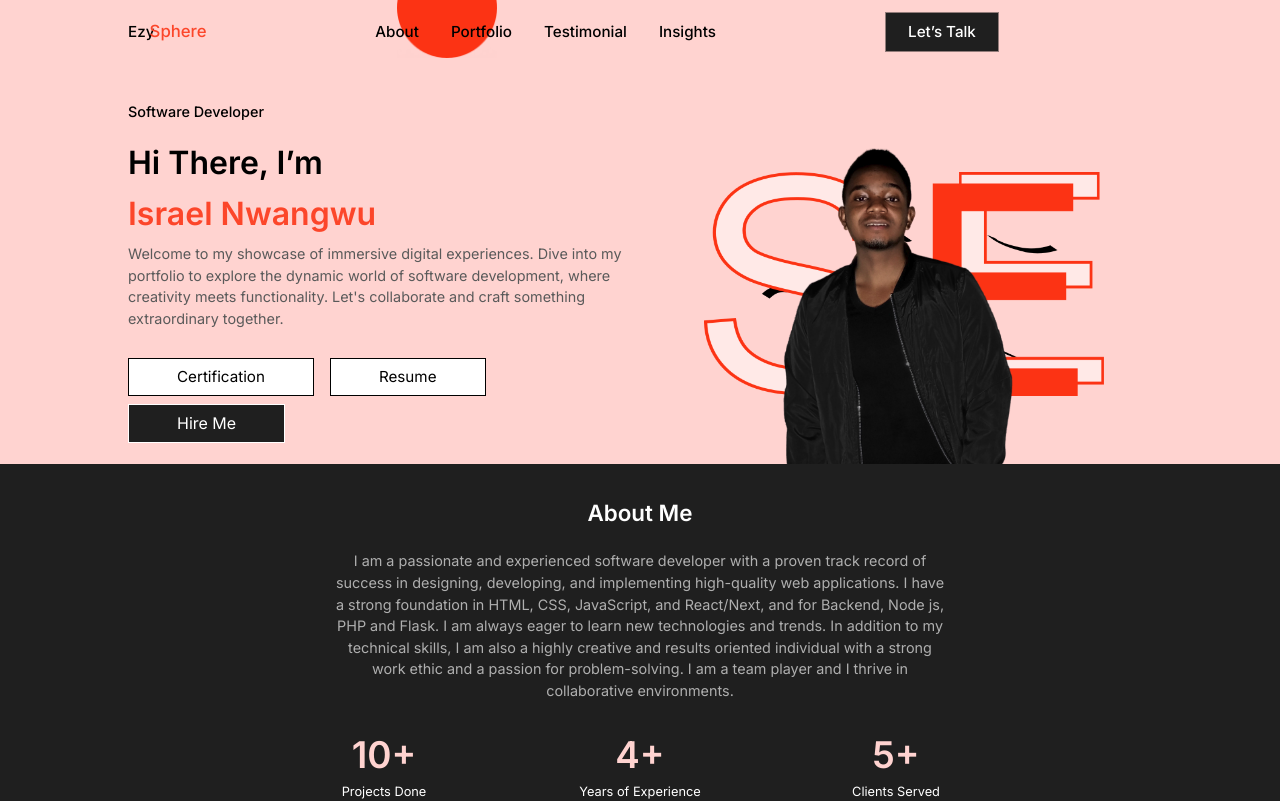
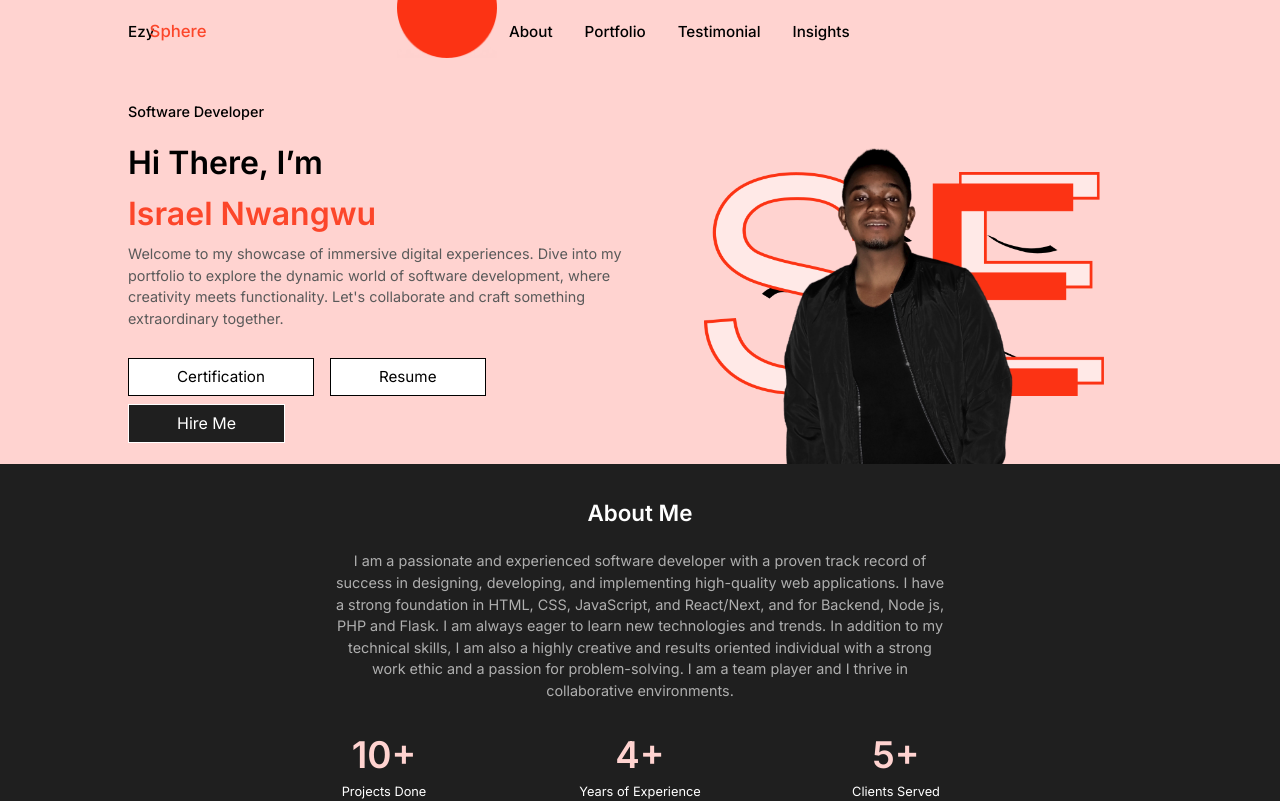
Before and after one commit to IsraelIyke/IsraelNwangwu, a Next.js app: page / in a window 1280 px wide. Shown: the top 801 px of the page. Built offline with nearby package versions, Linux system fonts and the light colour scheme; a web font is replaced by a local one.

Commit message:
Update nav.js

```diff
--- a/app/components/nav.js
+++ b/app/components/nav.js
@@ -41,9 +41,7 @@ export default function Nav() {
           <div>Insights</div>
         </Link>
       </div>
-      <div className="nav-btn mobile">
-        <button>Let&rsquo;s Talk</button>
-      </div>
+
       <Image
         src="/assets/semi-circle.png"
         alt="semi-circle"
```
